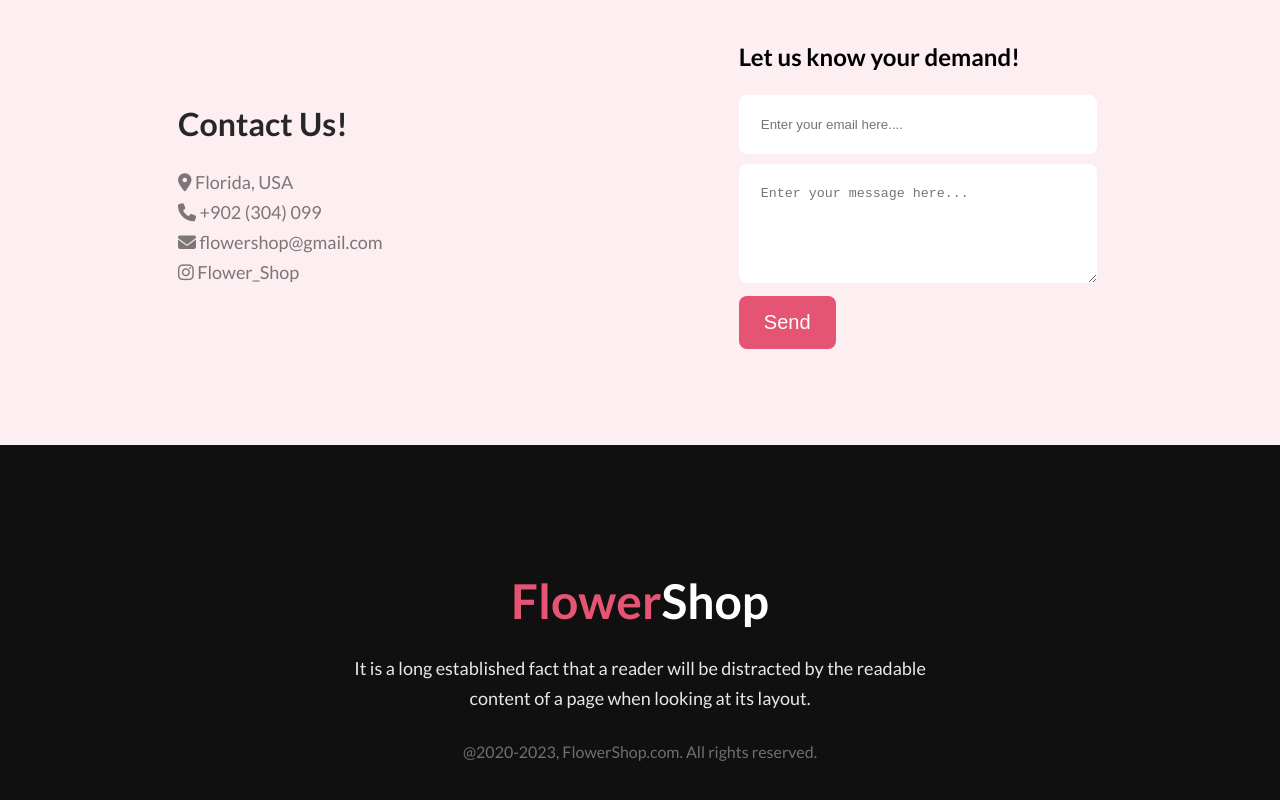
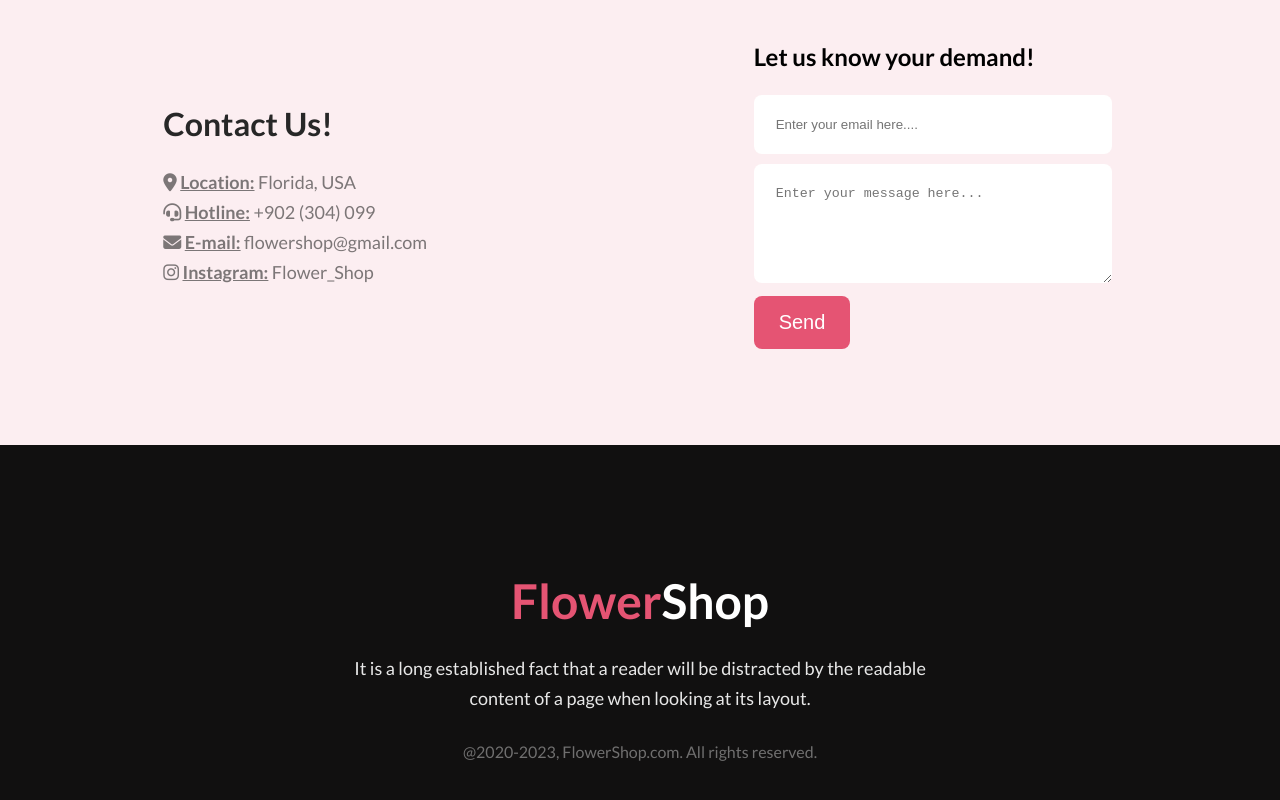
Before and after one commit to mhlehri/flowerShop-Static, a plain HTML site: page index.html in a window 1280 px wide. Shown: the part 4503-5303 px from the top of the page. Drawn offline with Linux system fonts and the light colour scheme.

Commit message:
extra section your finished

```diff
--- a/index.html
+++ b/index.html
@@ -150,10 +150,22 @@
         <div class="container contactSectionContainer">
           <div class="contactInfo">
             <h1 class="contactTitle">Contact Us!</h1>
-            <p><i class="fa-solid fa-location-dot"></i> Florida, USA</p>
-            <p><i class="fa-solid fa-phone"></i> +902 (304) 099</p>
-            <p><i class="fa-solid fa-envelope"></i> flowershop@gmail.com</p>
-            <p><i class="fa-brands fa-instagram"></i> Flower_Shop</p>
+            <p>
+              <i class="fa-solid fa-location-dot"></i>
+              <span class="text_underline">Location:</span> Florida, USA
+            </p>
+            <p>
+              <i class="fa-solid fa-headset"></i>
+              <span class="text_underline">Hotline:</span> +902 (304) 099
+            </p>
+            <p>
+              <i class="fa-solid fa-envelope"></i>
+              <span class="text_underline">E-mail:</span> flowershop@gmail.com
+            </p>
+            <p>
+              <i class="fa-brands fa-instagram"></i>
+              <span class="text_underline">Instagram:</span> Flower_Shop
+            </p>
           </div>
           <div class="contactForm">
             <h2 class="contactTitle">Let us know your demand!</h2>
--- a/style.css
+++ b/style.css
@@ -36,6 +36,7 @@ p {
 }
 .text_underline {
   text-decoration: underline;
+  font-weight: bold;
 }
 /* Banner Section CSS here*/
 
```
